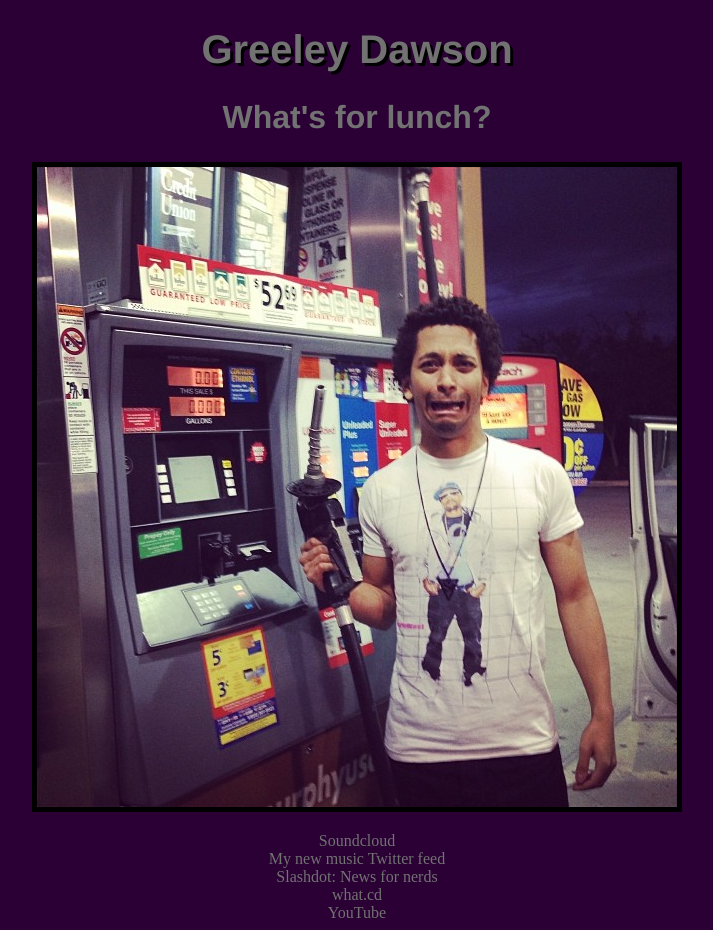
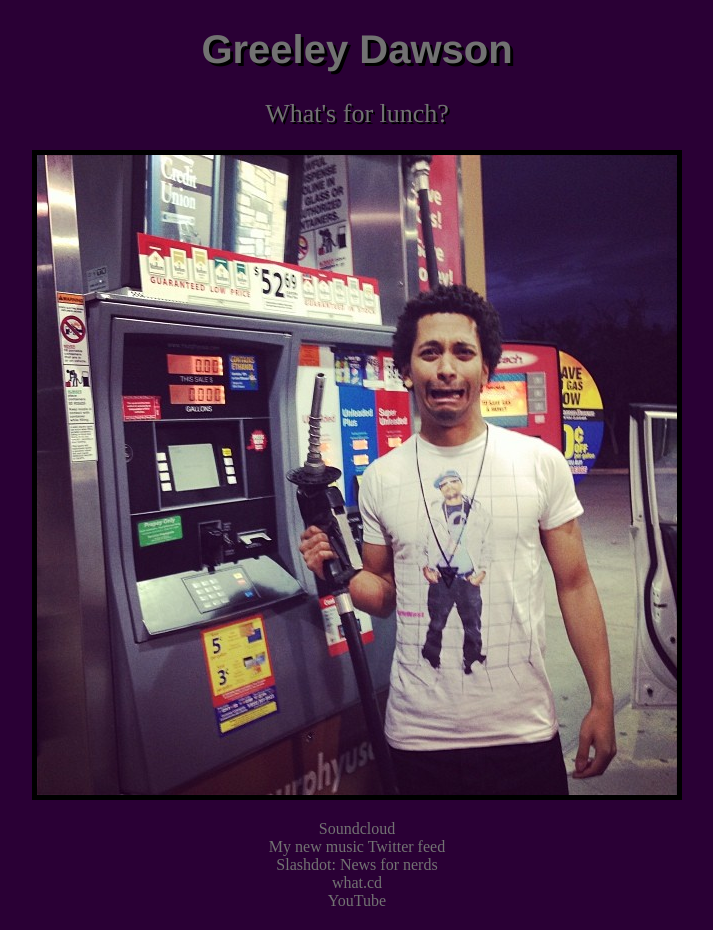
Before and after one commit to 4sight/tiy-first-project, a plain HTML site: page index.html in a window 1280 px wide. Shown: the whole page, without its empty margins (283-996 px from the left). Drawn offline with Linux system fonts and the light colour scheme.

Commit message:
Changed <h2> font and font size, fixed drop-shadow error, changed font weight

```diff
--- a/css/styles.css
+++ b/css/styles.css
@@ -10,12 +10,13 @@
 		color: #727272;
 		text-shadow: 3px 3px black;
 	}
-		h2 {
-		font-family: "Helvetica", Times, sans-serif;
+	h2 {
+		font-family: "Times", Times, sans-serif;
 		text-align: center;
-		font-size: 32px;
+		font-size: 26px;
+		font-weight: lighter;
 		color: #727272;
-		text-shadow: 2px px black;
+		text-shadow: 2px 2px black;
 	}
 	a {
 		color: #727272;
```
